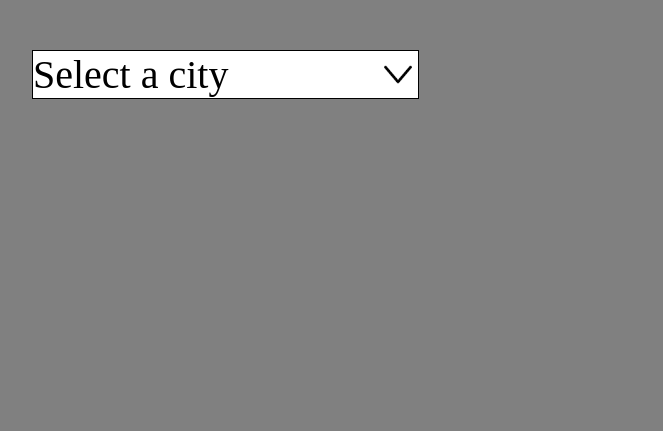
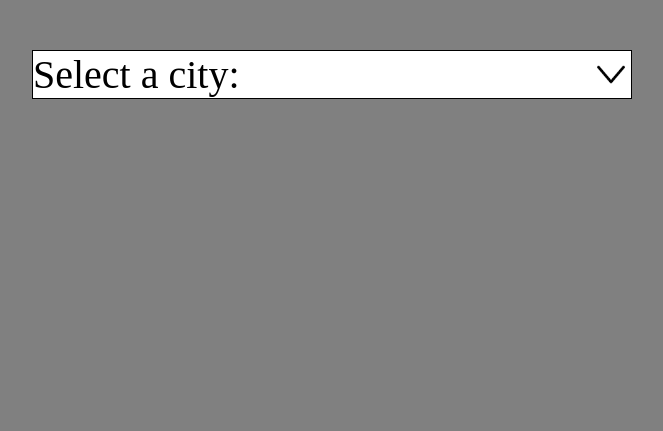
Before and after one commit to rezam91/List-CSS, a plain HTML site: page index.html in a window 1280 px wide. Shown: the whole page, without its empty margins (26-689 px from the left). Drawn offline with Linux system fonts and the light colour scheme.

Commit message:
next version

```diff
--- a/assets/styles/index/index.css
+++ b/assets/styles/index/index.css
@@ -7,7 +7,7 @@ body {
 }
 .container {
     position: relative;
-    width: fit-content;
+    width: 600px;
     margin-top: 50px;
     margin-left: 50px;
 
@@ -20,7 +20,8 @@ body {
 label {
     cursor: pointer;
     display: flex;
-    gap: 150px;
+    justify-content: space-between;
+    /* gap: 150px; */
 }
 ul {
     position: absolute;
@@ -33,13 +34,62 @@ ul {
     padding-left: 0;
     transition: all 0.5s ease-in-out;
 }
-input:checked ~ ul {
+input[id="city"]:checked ~ ul {
     height: 200px;
     overflow-y: scroll;
 }
+/* .container ul input {
+    display: none;
+} */
 input {
     display: none;
 }
 ul li label:hover {
     background-color: rgb(42, 141, 42);
 }
+
+/* .container label div:after {
+    content: '';
+}
+.container:has(input[id="tehran"]:checked) label div:after {
+    content: ' Tehran';
+}
+.container:has(input[id="tehran"]:checked) ul {
+    height: 0;
+}
+.container:has(input[id="kish"]:checked) label div:after {
+    content: ' Kish';
+}
+.container:has(input[id="kish"]:checked) ul {
+    height: 0;
+}
+.container:has(input[id="esfehan"]:checked) label div:after {
+    content: ' Esfehan';
+}
+.container:has(input[id="esfehan"]:checked) ul {
+    height: 0;
+}
+.container:has(input[id="mashhad"]:checked) label div:after {
+    content: ' Mashhad';
+}
+.container:has(input[id="mashhad"]:checked) ul {
+    height: 0;
+}
+.container:has(input[id="tabriz"]:checked) label div:after {
+    content: ' Tabriz';
+}
+.container:has(input[id="tabriz"]:checked) ul {
+    height: 0;
+}
+.container:has(input[id="kerman"]:checked) label div:after {
+    content: ' Kerman';
+}
+.container:has(input[id="kerman"]:checked) ul {
+    height: 0;
+}
+.container:has(input[id="qeshm"]:checked) label div:after {
+    content: ' Qeshm';
+}
+.container:has(input[id="qeshm"]:checked) ul {
+    height: 0;
+} */
--- a/index.html
+++ b/index.html
@@ -10,7 +10,7 @@
         <div class="container">
             <input id="city" type="checkbox">
             <label class="list" for="city">
-                <div>Select a city</div>
+                <div>Select a city:</div>
                 <img src="./assets/images/down-arrow.png" alt="" width="40px">
             </label>
             <ul>
```
